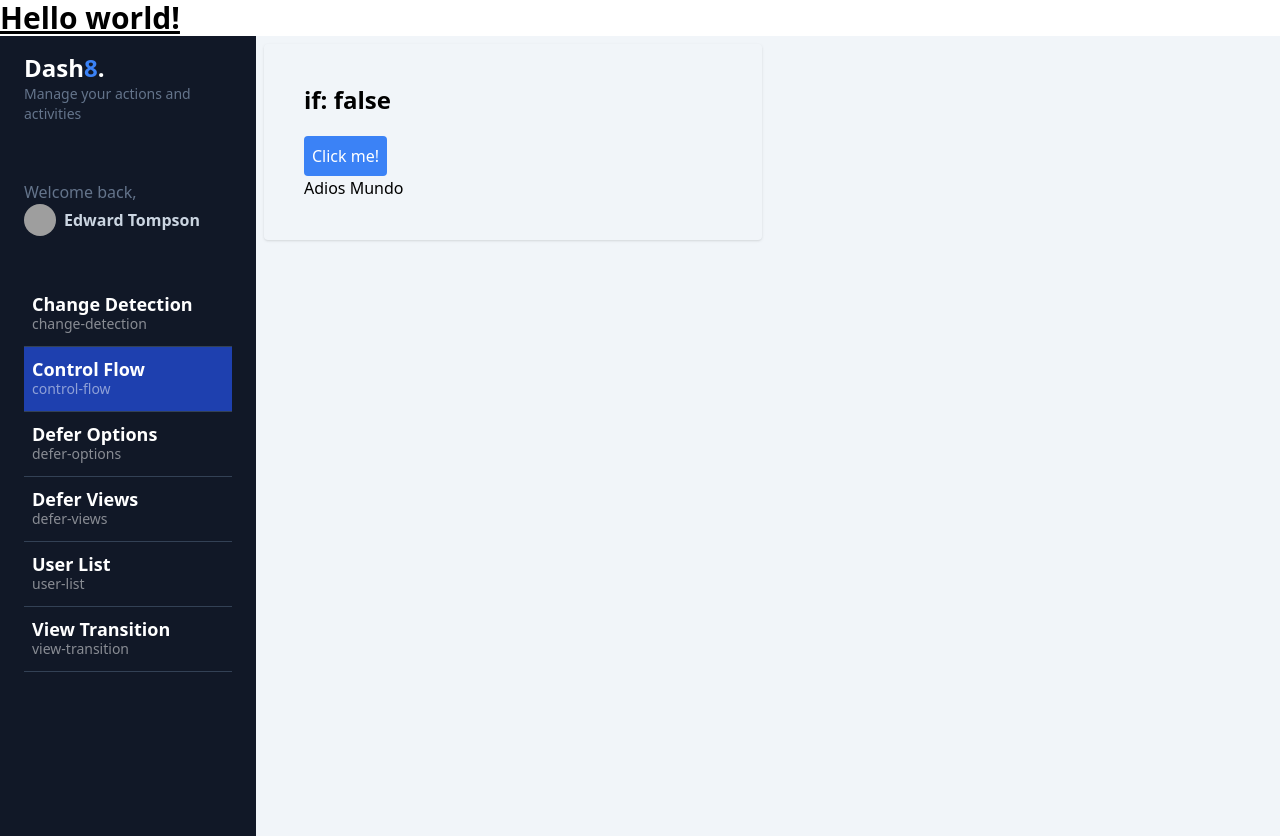
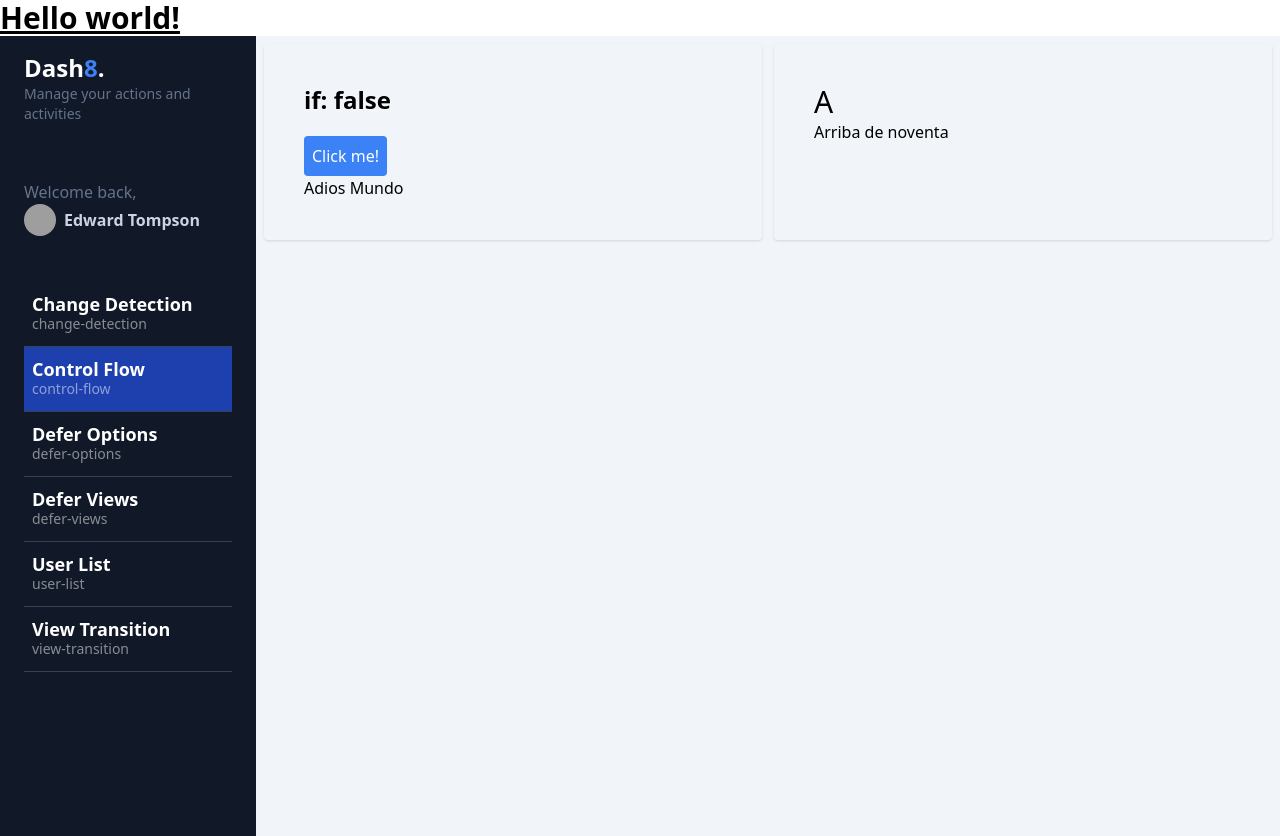
Before and after one commit to jsfc2199/Angular18Features, an Angular app: page /dashboard/control-flow in a window 1280 px wide. Built offline with nearby package versions, Linux system fonts and the light colour scheme; grey boxes are pictures that could not be loaded.

Commit message:
@switch como nuevo control flow

```diff
--- a/src/app/dashboard/pages/control-flow/control-flow.component.html
+++ b/src/app/dashboard/pages/control-flow/control-flow.component.html
@@ -15,4 +15,25 @@
       <p>Adios Mundo</p>
     }
   </div>
+
+    <!-- @switch -->
+    <div class="™bg-white rounded shadow p-10">
+      <h1 class="text-3xl">{{grade()}}</h1>
+
+      @switch( grade() ){
+        @case('A'){
+          <p>Arriba de noventa</p>
+        }
+        @case('B'){
+          <p>Menos de noventa</p>
+        }
+        @case('F'){
+          <p>Reprobado</p>
+        }
+        @default{
+          <p>No hay nota</p>
+        }
+      }
+
+    </div>
 </section>
--- a/src/app/dashboard/pages/control-flow/control-flow.component.ts
+++ b/src/app/dashboard/pages/control-flow/control-flow.component.ts
@@ -1,5 +1,6 @@
 import { Component, signal } from '@angular/core';
 
+type Grade = 'A'|'B'|'F'
 @Component({
   selector: 'app-control-flow',
   standalone: true,
@@ -9,6 +10,8 @@
 export default class ControlFlowComponent {
 
   public showContent = signal(false);
+  public grade = signal<Grade>('A');
+
 
   public toggleContent(){
     this.showContent.update((value) => !value)
```
